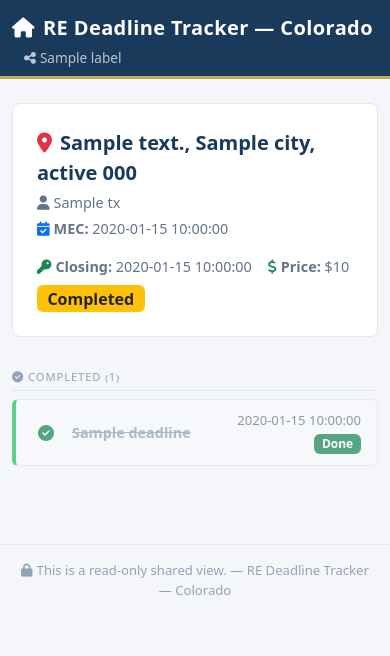
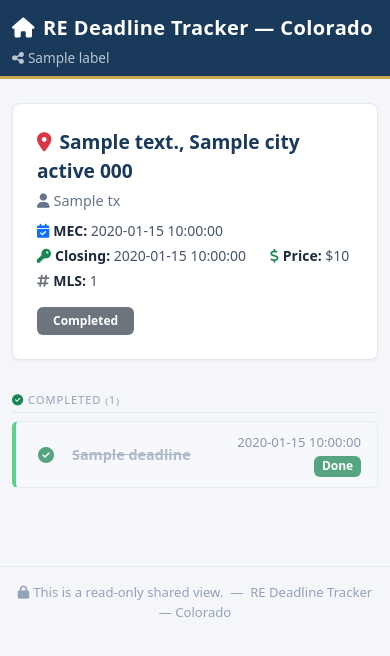
Before and after one commit to jhill287/Mine070816, a Flask app: template templates/shared.html in a window 390 px wide. Shown: the top 656 px of the page. Run offline with Flask 3, Linux system fonts and the light colour scheme; the template is opened without the code that fills it: most values are stand-ins (such as "Sample title", 1, 10 or a date in 2020).

Commit message:
Improve shared view layout and fix today-date comparison
- Pass now_iso from Flask to shared.html so deadline buckets
  (overdue/today/upcoming/done) render correctly
- Refactor shared.html: use Jinja2 namespace+macro pattern for
  clean grouping, add MLS# to header, fix status badges, add
  dl-desc display, improve spacing and responsive layout

https://claude.ai/code/session_017o7X7cJ8VfmAfYaZdHHy9F

```diff
--- a/app.py
+++ b/app.py
@@ -559,7 +559,9 @@ def shared_view(token):
         "SELECT * FROM deadlines WHERE transaction_id=? ORDER BY due_date, due_time", (tx['id'],)
     ).fetchall()]
     conn.close()
-    return render_template('shared.html', tx=tx, label=row['label'] or 'Shared Transaction View')
+    return render_template('shared.html', tx=tx,
+                           label=row['label'] or 'Shared Transaction View',
+                           now_iso=date.today().isoformat())
 
 
 # ---------------------------------------------------------------------------
--- a/templates/shared.html
+++ b/templates/shared.html
@@ -21,7 +21,6 @@
     .shared-label {
       font-size: .85rem;
       color: rgba(255,255,255,.7);
-      margin-left: .75rem;
     }
     .tx-header-card {
       background: #fff;
@@ -29,8 +28,9 @@
       border-radius: .5rem;
       padding: 1.5rem;
       margin-bottom: 1.5rem;
+      box-shadow: 0 1px 3px rgba(0,0,0,.05);
     }
-    .tx-address { font-size: 1.25rem; font-weight: 700; color: var(--navy); }
+    .tx-address { font-size: 1.2rem; font-weight: 700; color: var(--navy); }
     .tx-meta { font-size: .9rem; color: #64748b; }
     .dl-group-header {
       font-size: .7rem;
@@ -41,10 +41,12 @@
       padding: .5rem 0 .25rem;
       border-bottom: 1px solid #e2e8f0;
       margin-bottom: .5rem;
+      margin-top: 1.25rem;
     }
     .dl-row {
       background: #fff;
       border: 1px solid #e2e8f0;
+      border-left: 4px solid #e2e8f0;
       border-radius: .375rem;
       padding: .65rem 1rem;
       margin-bottom: .4rem;
@@ -71,7 +73,8 @@
     .dl-done .dl-title { text-decoration: line-through; color: #94a3b8; }
     .dl-icon { width: 1.75rem; text-align: center; flex-shrink: 0; }
     .dl-title { font-weight: 600; font-size: .9rem; }
-    .dl-date { font-size: .82rem; color: #64748b; }
+    .dl-desc { font-size: .8rem; color: #94a3b8; }
+    .dl-date { font-size: .82rem; color: #64748b; white-space: nowrap; }
     .cat-money    { color: #16a34a; }
     .cat-inspect  { color: #7c3aed; }
     .cat-finance  { color: #2563eb; }
@@ -92,12 +95,16 @@
       font-size: .82rem;
       border-top: 1px solid #e2e8f0;
     }
+    .info-row { display: flex; flex-wrap: wrap; gap: .25rem 1.5rem; }
+    .info-item { font-size: .875rem; color: #475569; }
+    .info-item strong { color: #1e293b; }
   </style>
 </head>
 <body>
+  <!-- Navbar -->
   <nav class="navbar shared-navbar navbar-dark">
-    <div class="container">
-      <span class="navbar-brand">
+    <div class="container d-flex align-items-center justify-content-between">
+      <span class="navbar-brand mb-0">
         <i class="fa-solid fa-house me-2"></i>RE Deadline Tracker &mdash; Colorado
       </span>
       <span class="shared-label">
@@ -106,159 +113,163 @@
     </div>
   </nav>
 
-  <div class="container py-4">
+  <div class="container py-4" style="max-width:900px">
 
-    <!-- Transaction Header -->
+    <!-- Transaction Header Card -->
     <div class="tx-header-card">
-      <div class="d-flex flex-wrap align-items-start justify-content-between gap-2">
+      <div class="d-flex flex-wrap align-items-start justify-content-between gap-3">
         <div>
-          <div class="tx-address">
-            <i class="fa-solid fa-location-dot me-2 text-danger"></i>{{ tx.address }}{% if tx.city %}, {{ tx.city }}{% endif %}{% if tx.state %}, {{ tx.state }}{% endif %}{% if tx.zip_code %} {{ tx.zip_code }}{% endif %}
+          <div class="tx-address mb-1">
+            <i class="fa-solid fa-location-dot me-2 text-danger"></i>{{ tx.address }}{% if tx.city %}, {{ tx.city }}{% endif %}{% if tx.state %} {{ tx.state }}{% endif %}{% if tx.zip_code %} {{ tx.zip_code }}{% endif %}
           </div>
           {% if tx.client_name %}
-          <div class="tx-meta mt-1">
+          <div class="tx-meta mb-2">
             <i class="fa-solid fa-user me-1"></i>{{ tx.client_name }}
           </div>
           {% endif %}
-          <div class="tx-meta mt-1 d-flex flex-wrap gap-3">
+          <div class="info-row">
             {% if tx.mec_date %}
-            <span><i class="fa-solid fa-calendar-check me-1 text-primary"></i><strong>MEC:</strong> {{ tx.mec_date }}</span>
+            <span class="info-item"><i class="fa-solid fa-calendar-check me-1 text-primary"></i><strong>MEC:</strong> {{ tx.mec_date }}</span>
             {% endif %}
             {% if tx.closing_date %}
-            <span><i class="fa-solid fa-key me-1 text-success"></i><strong>Closing:</strong> {{ tx.closing_date }}</span>
+            <span class="info-item"><i class="fa-solid fa-key me-1 text-success"></i><strong>Closing:</strong> {{ tx.closing_date }}</span>
             {% endif %}
             {% if tx.purchase_price %}
-            <span><i class="fa-solid fa-dollar-sign me-1 text-success"></i><strong>Price:</strong> ${{ "{:,.0f}".format(tx.purchase_price) }}</span>
+            <span class="info-item"><i class="fa-solid fa-dollar-sign me-1 text-success"></i><strong>Price:</strong> ${{ "{:,.0f}".format(tx.purchase_price) }}</span>
+            {% endif %}
+            {% if tx.mls_number %}
+            <span class="info-item"><i class="fa-solid fa-hashtag me-1 text-secondary"></i><strong>MLS:</strong> {{ tx.mls_number }}</span>
             {% endif %}
           </div>
         </div>
         <div>
           {% if tx.status == 'active' %}
-            <span class="badge bg-primary fs-6">Active</span>
+            <span class="badge bg-primary px-3 py-2">Active</span>
           {% elif tx.status == 'under_contract' %}
-            <span class="badge bg-success fs-6">Under Contract</span>
+            <span class="badge bg-success px-3 py-2">Under Contract</span>
           {% elif tx.status == 'closed' %}
-            <span class="badge bg-secondary fs-6">Closed</span>
+            <span class="badge bg-secondary px-3 py-2">Closed</span>
+          {% elif tx.status == 'canceled' %}
+            <span class="badge bg-warning text-dark px-3 py-2">Canceled</span>
           {% elif tx.status == 'fallen_through' %}
-            <span class="badge bg-danger fs-6">Fallen Through</span>
+            <span class="badge bg-danger px-3 py-2">Fallen Through</span>
           {% else %}
-            <span class="badge bg-warning text-dark fs-6">{{ tx.status | capitalize }}</span>
+            <span class="badge bg-secondary px-3 py-2">{{ tx.status | capitalize }}</span>
           {% endif %}
         </div>
       </div>
     </div>
 
-    <!-- Deadlines -->
-    {% set today_str = today if today is defined else '' %}
+    <!-- Deadline Groups -->
+    {% if tx.deadlines | length == 0 %}
+      <div class="text-center py-5 text-muted">
+        <i class="fa-solid fa-calendar-xmark fa-3x mb-3 d-block"></i>
+        <p class="mb-0">No deadlines on this transaction.</p>
+      </div>
+    {% else %}
 
-    {# Group deadlines into buckets #}
-    {% set overdue_list = [] %}
-    {% set today_list   = [] %}
-    {% set upcoming_list= [] %}
-    {% set done_list    = [] %}
+      {# Use today passed from Python via a global or compute via macro.
+         Flask's Jinja2 env has access to Python's datetime via a context variable.
+         We'll use a namespace to track today. #}
+      {% set today_iso = now_iso if now_iso is defined else '' %}
 
-    {% for d in tx.deadlines %}
-      {% if d.status == 'completed' or d.status == 'waived' %}
-        {% set _ = done_list.append(d) %}
-      {% elif d.due_date < (namespace(v='')).v %}
-        {% set _ = overdue_list.append(d) %}
-      {% else %}
-        {# We'll sort at render time; just put all pending together first #}
-        {% set _ = upcoming_list.append(d) %}
-      {% endif %}
-    {% endfor %}
-
-    {# Re-bucket using a simpler approach compatible with Jinja2 #}
-    <div id="deadlineGroups">
-
-      {# Overdue group — due_date < today AND pending #}
-      {% set ns = namespace(has_overdue=false, has_today=false, has_upcoming=false, has_done=false) %}
-      {% for d in tx.deadlines %}
-        {% if d.status not in ('completed', 'waived') and d.due_date < tx.mec_date %}
-          {% set ns.has_overdue = true %}
+      {# Build groups — Jinja2 namespace trick for mutable vars #}
+      {% set ns = namespace(overdue=[], today_dl=[], upcoming=[], done=[]) %}
+      {% for d in tx.deadlines | sort(attribute='due_date') %}
+        {% if d.status in ('completed', 'waived') %}
+          {% set ns.done = ns.done + [d] %}
+        {% elif today_iso and d.due_date < today_iso %}
+          {% set ns.overdue = ns.overdue + [d] %}
+        {% elif today_iso and d.due_date == today_iso %}
+          {% set ns.today_dl = ns.today_dl + [d] %}
+        {% else %}
+          {% set ns.upcoming = ns.upcoming + [d] %}
         {% endif %}
       {% endfor %}
 
-      {# Render all pending deadlines sorted, grouped by bucket #}
-      {% set pending = tx.deadlines | selectattr('status', 'equalto', 'pending') | list %}
-      {% set completed = tx.deadlines | selectattr('status', 'in', ['completed', 'waived']) | list %}
+      {# Macro for category icon #}
+      {% macro cat_icon(cat) %}
+        {% if cat == 'inspection' %}<i class="fa-solid fa-magnifying-glass cat-inspect"></i>
+        {% elif cat == 'financing' %}<i class="fa-solid fa-landmark cat-finance"></i>
+        {% elif cat == 'appraisal' %}<i class="fa-solid fa-chart-bar cat-appraisal"></i>
+        {% elif cat == 'title' %}<i class="fa-solid fa-file-contract cat-title"></i>
+        {% elif cat == 'hoa' %}<i class="fa-solid fa-building cat-hoa"></i>
+        {% elif cat == 'survey' %}<i class="fa-solid fa-map cat-survey"></i>
+        {% elif cat == 'insurance' %}<i class="fa-solid fa-shield-halved cat-insurance"></i>
+        {% elif cat == 'closing' %}<i class="fa-solid fa-key cat-closing"></i>
+        {% elif cat == 'disclosure' %}<i class="fa-solid fa-file-lines cat-disclosure"></i>
+        {% elif cat == 'earnest_money' %}<i class="fa-solid fa-money-bill cat-money"></i>
+        {% elif cat == 'walk' %}<i class="fa-solid fa-person-walking cat-walk"></i>
+        {% else %}<i class="fa-solid fa-circle-dot cat-custom"></i>
+        {% endif %}
+      {% endmacro %}
 
-      {# Get today string from python side via a trick — use mec_date as reference only for display #}
-      {# We'll render all pending and let CSS classes indicate urgency based on dates #}
-
-      {% if tx.deadlines | length == 0 %}
-        <div class="text-center py-5 text-muted">
-          <i class="fa-solid fa-calendar-xmark fa-3x mb-3"></i>
-          <p>No deadlines on this transaction.</p>
+      {# Overdue group #}
+      {% if ns.overdue | length > 0 %}
+        <div class="dl-group-header">
+          <i class="fa-solid fa-circle-exclamation me-1 text-danger"></i>Overdue ({{ ns.overdue | length }})
         </div>
-      {% else %}
-
-        {# Pending deadlines #}
-        {% set pend = [] %}
-        {% for d in tx.deadlines %}
-          {% if d.status not in ('completed', 'waived') %}
-            {% set _ = pend.append(d) %}
-          {% endif %}
-        {% endfor %}
-
-        {% if pend | length > 0 %}
-        <div class="dl-group-header">
-          <i class="fa-solid fa-clock me-1"></i>Pending Deadlines ({{ pend | length }})
-        </div>
-        {% for d in pend | sort(attribute='due_date') %}
-          <div class="dl-row dl-upcoming">
-            <div class="dl-icon">
-              {% if d.category == 'inspection' %}
-                <i class="fa-solid fa-magnifying-glass cat-inspect"></i>
-              {% elif d.category == 'financing' %}
-                <i class="fa-solid fa-landmark cat-finance"></i>
-              {% elif d.category == 'appraisal' %}
-                <i class="fa-solid fa-chart-bar cat-appraisal"></i>
-              {% elif d.category == 'title' %}
-                <i class="fa-solid fa-file-contract cat-title"></i>
-              {% elif d.category == 'hoa' %}
-                <i class="fa-solid fa-building cat-hoa"></i>
-              {% elif d.category == 'survey' %}
-                <i class="fa-solid fa-map cat-survey"></i>
-              {% elif d.category == 'insurance' %}
-                <i class="fa-solid fa-shield-halved cat-insurance"></i>
-              {% elif d.category == 'closing' %}
-                <i class="fa-solid fa-key cat-closing"></i>
-              {% elif d.category == 'disclosure' %}
-                <i class="fa-solid fa-file-lines cat-disclosure"></i>
-              {% elif d.category == 'earnest_money' %}
-                <i class="fa-solid fa-money-bill cat-money"></i>
-              {% else %}
-                <i class="fa-solid fa-circle-dot cat-custom"></i>
-              {% endif %}
-            </div>
+        {% for d in ns.overdue %}
+          <div class="dl-row dl-overdue">
+            <div class="dl-icon">{{ cat_icon(d.category) }}</div>
             <div class="flex-grow-1">
               <div class="dl-title">{{ d.title }}</div>
-              {% if d.description %}
-              <div class="dl-date">{{ d.description }}</div>
-              {% endif %}
+              {% if d.description %}<div class="dl-desc">{{ d.description }}</div>{% endif %}
             </div>
-            <div class="text-end">
+            <div class="text-end flex-shrink-0">
+              <div class="dl-date fw-semibold text-danger">{{ d.due_date }}</div>
+              <span class="badge bg-danger">Overdue</span>
+            </div>
+          </div>
+        {% endfor %}
+      {% endif %}
+
+      {# Due Today group #}
+      {% if ns.today_dl | length > 0 %}
+        <div class="dl-group-header">
+          <i class="fa-solid fa-bell me-1 text-warning"></i>Due Today ({{ ns.today_dl | length }})
+        </div>
+        {% for d in ns.today_dl %}
+          <div class="dl-row dl-today">
+            <div class="dl-icon">{{ cat_icon(d.category) }}</div>
+            <div class="flex-grow-1">
+              <div class="dl-title">{{ d.title }}</div>
+              {% if d.description %}<div class="dl-desc">{{ d.description }}</div>{% endif %}
+            </div>
+            <div class="text-end flex-shrink-0">
+              <div class="dl-date fw-semibold text-warning">Due Today</div>
+              <span class="badge bg-warning text-dark">Today</span>
+            </div>
+          </div>
+        {% endfor %}
+      {% endif %}
+
+      {# Upcoming group #}
+      {% if ns.upcoming | length > 0 %}
+        <div class="dl-group-header">
+          <i class="fa-solid fa-calendar me-1"></i>Upcoming ({{ ns.upcoming | length }})
+        </div>
+        {% for d in ns.upcoming %}
+          <div class="dl-row dl-upcoming">
+            <div class="dl-icon">{{ cat_icon(d.category) }}</div>
+            <div class="flex-grow-1">
+              <div class="dl-title">{{ d.title }}</div>
+              {% if d.description %}<div class="dl-desc">{{ d.description }}</div>{% endif %}
+            </div>
+            <div class="text-end flex-shrink-0">
               <div class="dl-date">{{ d.due_date }}</div>
               <span class="badge bg-secondary">Pending</span>
             </div>
           </div>
         {% endfor %}
-        {% endif %}
+      {% endif %}
 
-        {# Completed deadlines #}
-        {% set done = [] %}
-        {% for d in tx.deadlines %}
-          {% if d.status in ('completed', 'waived') %}
-            {% set _ = done.append(d) %}
-          {% endif %}
-        {% endfor %}
-
-        {% if done | length > 0 %}
-        <div class="dl-group-header mt-3">
-          <i class="fa-solid fa-circle-check me-1"></i>Completed ({{ done | length }})
+      {# Done group #}
+      {% if ns.done | length > 0 %}
+        <div class="dl-group-header">
+          <i class="fa-solid fa-circle-check me-1 text-success"></i>Completed ({{ ns.done | length }})
         </div>
-        {% for d in done | sort(attribute='due_date') %}
+        {% for d in ns.done %}
           <div class="dl-row dl-done">
             <div class="dl-icon">
               <i class="fa-solid fa-circle-check text-success"></i>
@@ -266,22 +277,21 @@
             <div class="flex-grow-1">
               <div class="dl-title">{{ d.title }}</div>
             </div>
-            <div class="text-end">
+            <div class="text-end flex-shrink-0">
               <div class="dl-date">{{ d.due_date }}</div>
               <span class="badge bg-success">Done</span>
             </div>
           </div>
         {% endfor %}
-        {% endif %}
+      {% endif %}
 
-      {% endif %}
-    </div>
+    {% endif %}
 
   </div>
 
   <footer>
     <i class="fa-solid fa-lock me-1"></i>This is a read-only shared view.
-    &mdash; RE Deadline Tracker &mdash; Colorado
+    &nbsp;&mdash;&nbsp; RE Deadline Tracker &mdash; Colorado
   </footer>
 
   <script src="https://cdn.jsdelivr.net/npm/bootstrap@5.3.3/dist/js/bootstrap.bundle.min.js"></script>
```
